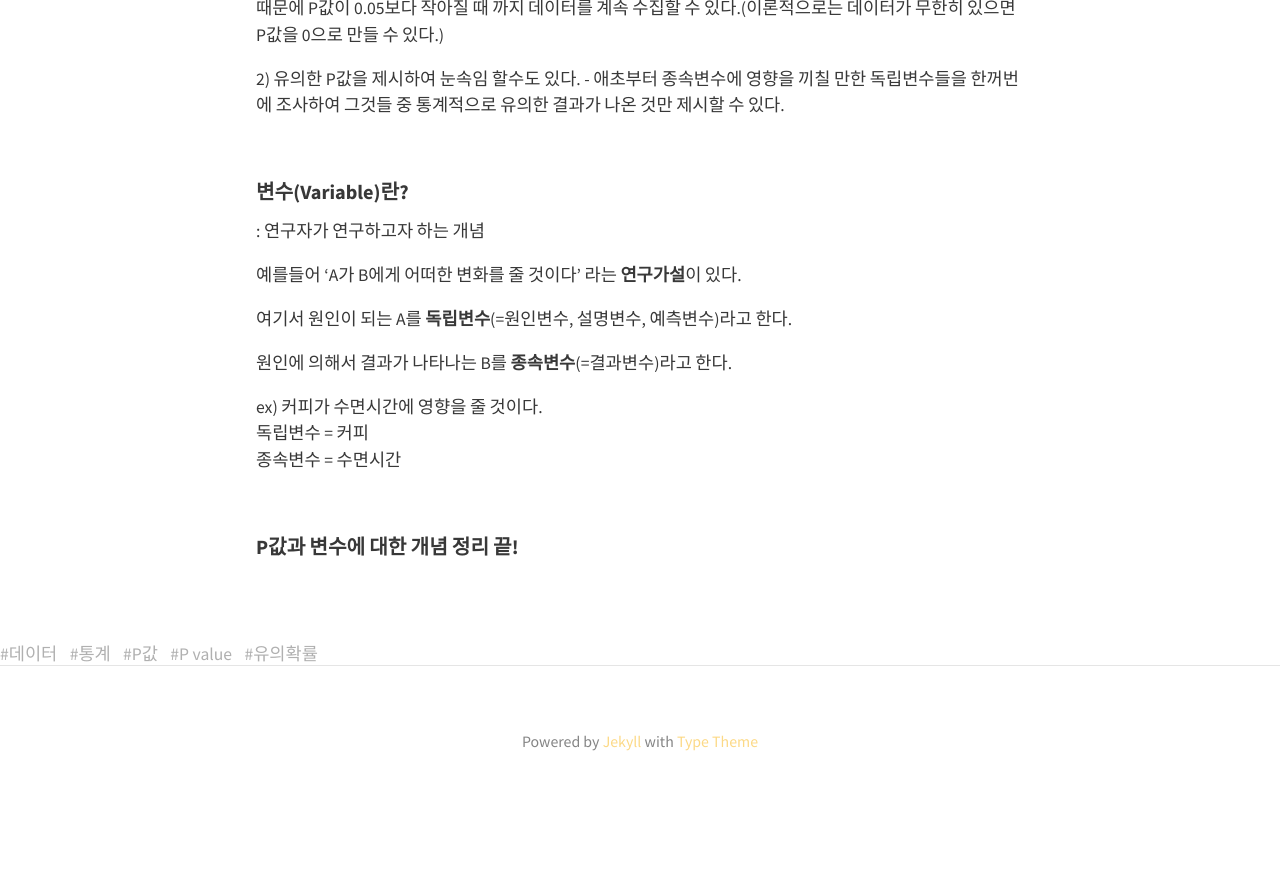
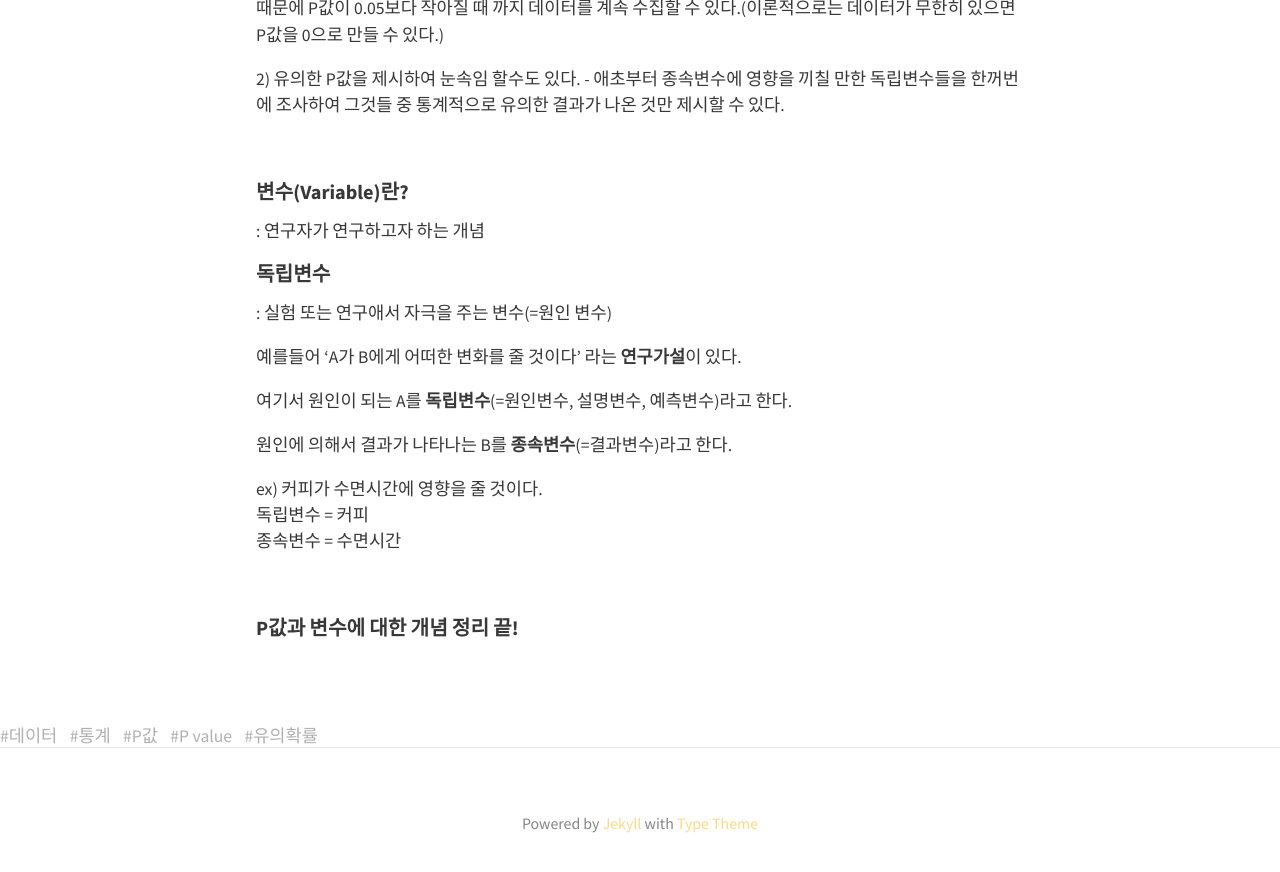
Before and after one commit to BoKyeong-Kim/BoKyeong-Kim.github.io, a Jekyll site: the page built from _posts/Data-Statistics/2019-11-26-p_value.md, in a window 1280 px wide and 900 px high, scrolled down 1627 px. Shown: the top 872 px of the window. Built offline with Jekyll 4.4.1, drawn with Linux system fonts in a browser that asks for light colours; nearby versions of some CDN libraries; before the commit the page ends 2445 px from its top, so only the background shows below that.

Commit message:
modify posting

```diff
--- a/_posts/Data-Statistics/2019-11-26-p_value.md
+++ b/_posts/Data-Statistics/2019-11-26-p_value.md
@@ -62,6 +62,9 @@ $$H_{1}$$ 또는 $$H_{a}$$는 Alternative Hypothesis의 약자<br>
 #### 변수(Variable)란?
 : 연구자가 연구하고자 하는 개념
 
+#### 독립변수
+: 실험 또는 연구애서 자극을 주는 변수(=원인 변수)
+
 예를들어 'A가 B에게 어떠한 변화를 줄 것이다' 라는 **연구가설**이 있다.
 
 여기서 원인이 되는 A를 **독립변수**(=원인변수, 설명변수, 예측변수)라고 한다.
```
